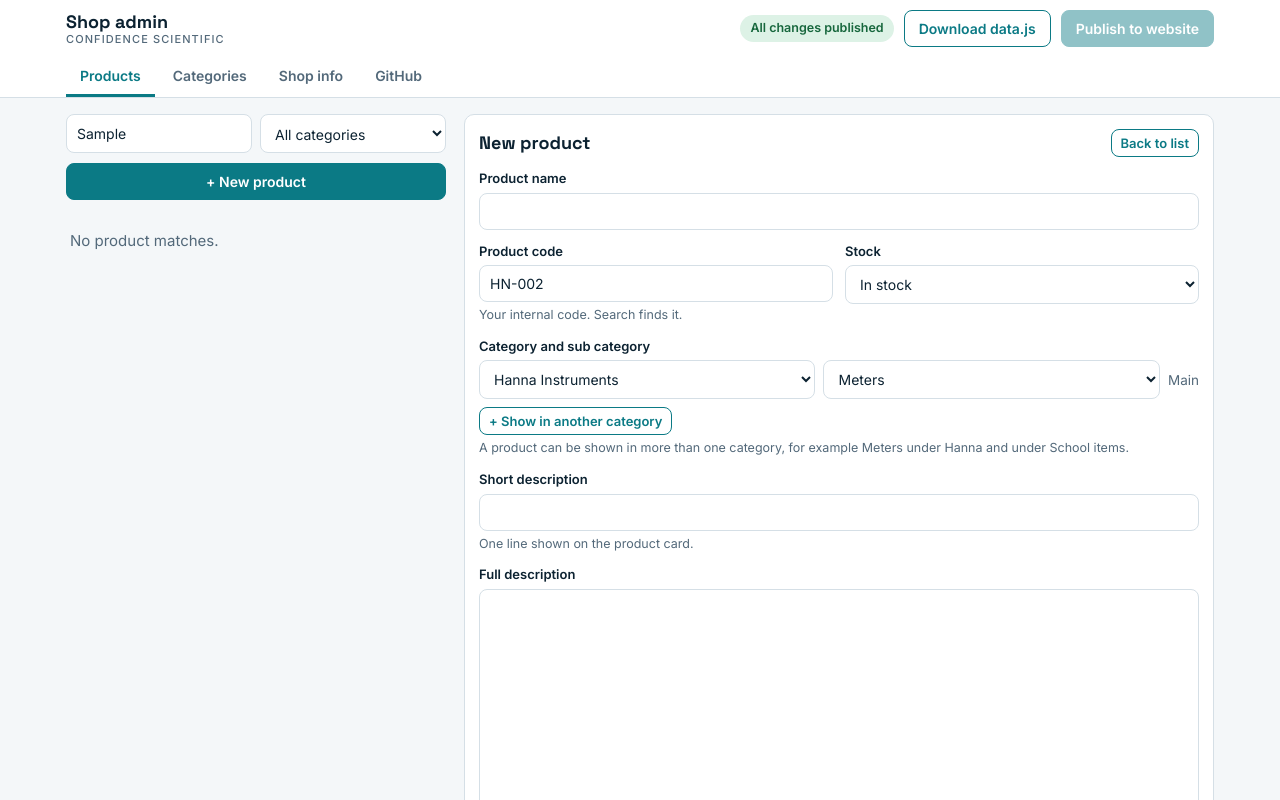
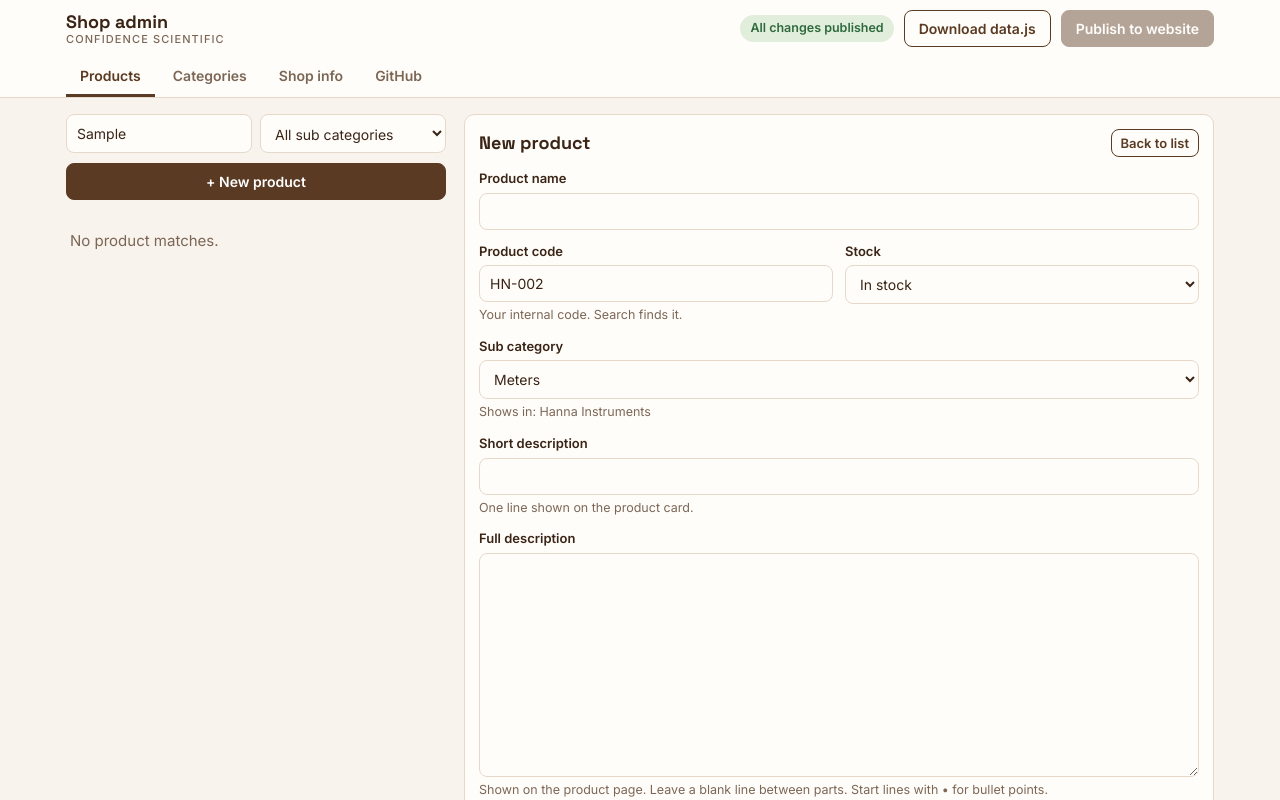
Before and after one commit to SamratAlam50032/Confidence_Scientific_website, a plain HTML site: page admin.html in a window 1280 px wide. Both pictures are taken after typing "Sample" into the empty fields and a click on the button "+ New product". Shown: the top 800 px of the page. Drawn offline with Linux system fonts and the light colour scheme.

Commit message:
Add files via upload

```diff
--- a/admin.html
+++ b/admin.html
@@ -7,11 +7,9 @@
 <title>Confidence Scientific Admin</title>
 <link rel="stylesheet" href="https://fonts.googleapis.com/css2?family=Inter:wght@400;500;600&family=Space+Grotesk:wght@500;700&display=swap">
 <style>
-:root{--bg:#F4F7F9;--surface:#FFFFFF;--ink:#0C2231;--muted:#53697A;--line:#D5DFE6;--accent:#0B7A85;--accent-ink:#FFFFFF;--tint:#E3F1F3;
- --warn:#7A4A00;--warnbg:#FFEFCF;--okc:#17673D;--okbg:#DDF2E6;--bad:#A3241C;--badbg:#FBE3E0;--infoc:#0B5A63;--infobg:#DCEFF1;
+:root{--bg:#F8F3EC;--surface:#FFFDF9;--ink:#3A2416;--muted:#7C6757;--line:#E6D9C9;--accent:#5A3A22;--accent-ink:#FFFFFF;--tint:#F0E5D6;
+ --warn:#7A4A00;--warnbg:#F8E7C6;--okc:#2E6A3E;--okbg:#E2EEDC;--bad:#9C2B22;--badbg:#F6DDD7;--infoc:#5A3A22;--infobg:#F0E5D6;
  --f-head:"Space Grotesk",system-ui,sans-serif;--f-body:Inter,system-ui,sans-serif;color-scheme:light}
-@media(prefers-color-scheme:dark){:root{--bg:#0A1720;--surface:#112431;--ink:#E7EFF4;--muted:#93A9B8;--line:#244052;--accent:#3FC1CD;--accent-ink:#06222A;--tint:#143743;
- --warn:#F5C675;--warnbg:#3A2B0E;--okc:#7FDDA9;--okbg:#10331F;--bad:#FF9C94;--badbg:#3F1714;--infoc:#8FDCE5;--infobg:#0F3640;color-scheme:dark}}
 *{box-sizing:border-box}
 [hidden]{display:none!important}
 body{margin:0;background:var(--bg);color:var(--ink);font:15px/1.5 var(--f-body)}
@@ -79,6 +77,7 @@ textarea{resize:vertical}
 .subrow{display:flex;gap:6px;margin-top:8px;align-items:center}.subrow input{flex:1;min-width:0}
 .subs{margin:10px 0 0 14px;padding-left:12px;border-left:2px solid var(--line)}
 .hint{color:var(--muted);font-size:13.5px}
+.tgs{display:flex;flex-wrap:wrap;gap:6px}.tg{font:13px var(--f-body);border:1px solid var(--line);background:var(--bg);color:var(--ink);border-radius:99px;padding:5px 12px;cursor:pointer}.tg.on{background:var(--accent);color:var(--accent-ink);border-color:var(--accent)}
 ol.steps{margin:6px 0 14px;padding-left:20px;color:var(--muted);font-size:14px}ol.steps li{margin-bottom:4px}
 @media(max-width:900px){.split{grid-template-columns:1fr}.editing .listpane{display:none}}
 @media(max-width:560px){.g2,.g3{grid-template-columns:1fr}.hbar .btn{flex:1 1 auto}}
@@ -106,7 +105,7 @@ ol.steps{margin:6px 0 14px;padding-left:20px;color:var(--muted);font-size:14px}o
   <section id="p-products" style="margin-top:16px">
     <div class="split" id="split">
       <div class="listpane">
-        <div class="tools"><input id="ps" type="search" placeholder="Search name or code" aria-label="Search products"><select id="pf" aria-label="Filter by category" style="flex:1 1 140px"></select></div>
+        <div class="tools"><input id="ps" type="search" placeholder="Search name or code" aria-label="Search products"><select id="pf" aria-label="Filter by sub category" style="flex:1 1 140px"></select></div>
         <button class="btn" id="pnew" type="button" style="width:100%;margin-bottom:10px">+ New product</button>
         <div id="plist"></div>
       </div>
@@ -115,7 +114,8 @@ ol.steps{margin:6px 0 14px;padding-left:20px;color:var(--muted);font-size:14px}o
   </section>
 
   <section id="p-categories" hidden style="margin-top:16px">
-    <p class="hint">Categories and sub categories appear in the website menu in this order. The code prefix is used to make product codes, like HN-001. Add a small picture to each category. It shows on the website in Shop by category.</p>
+    <p class="hint">Categories are your customer groups. Sub categories are product types. One sub category can be inside many categories. Order here is the order on the website.</p>
+    <div id="slist"></div>
     <div id="clist"></div>
     <div class="card"><div class="subrow" style="margin-top:0"><input id="newcat" type="text" placeholder="New category name" aria-label="New category name"><button class="btn" id="addcat" type="button">Add category</button></div></div>
   </section>
@@ -174,21 +174,29 @@ function saveNow(){return kvSet("draft",{D:D,pend:pend,base:base}).catch(functio
 var st;function persist(){clearTimeout(st);st=setTimeout(saveNow,50);renderStatus()}
 
 /* ---------- data helpers ---------- */
+function migrate(d){
+  if(!d||d.subs)return d;
+  var subs=[],byName={},map={};
+  (d.categories||[]).forEach(function(c){(c.subs||[]).forEach(function(s){var k=String(s.name||"").trim().toLowerCase();
+    if(!byName[k]){byName[k]=s.id;subs.push({id:s.id,name:s.name})}map[s.id]=byName[k]})});
+  d.categories=(d.categories||[]).map(function(c){var seen={},ids=[];(c.subs||[]).forEach(function(s){var g=map[s.id];if(!seen[g]){seen[g]=1;ids.push(g)}});
+    var o={};for(var k in c)o[k]=c[k];o.subs=ids;return o});
+  d.products=(d.products||[]).map(function(p){var o={};for(var k in p)o[k]=p[k];o.sub=map[p.sub]||p.sub;delete o.cat;delete o.places;return o});
+  d.subs=subs;return d}
 function normalise(d){
+  d=migrate(d)||{};
   d.settings=Object.assign({name:"",tagline:"",headline:"",intro:"",whatsapp:"",phones:[],email:"",address:""},d.settings||{});
-  d.categories=(d.categories||[]).map(function(c){return {id:c.id||uid("c"),name:c.name||"",prefix:c.prefix||"CS",image:c.image||"",subs:(c.subs||[]).map(function(s){return {id:s.id||uid("s"),name:s.name||""}})}});
-  d.products=(d.products||[]).map(function(p){var pl=(p.places&&p.places.length?p.places:[{cat:p.cat||"",sub:p.sub||""}]).map(function(x){return {cat:x.cat||"",sub:x.sub||""}});
-    return {code:p.code||"",name:p.name||"",cat:pl[0].cat,sub:pl[0].sub,places:pl,short:p.short||"",long:p.long||"",price:p.price==null?null:p.price,stock:p.stock||"ask",featured:p.featured?1:0,images:p.images||[]}});
+  d.subs=(d.subs||[]).map(function(x){return {id:x.id||uid("s"),name:x.name||""}});
+  d.categories=(d.categories||[]).map(function(c){var seen={};return {id:c.id||uid("c"),name:c.name||"",prefix:c.prefix||"CS",image:c.image||"",subs:(c.subs||[]).filter(function(x){if(seen[x])return false;seen[x]=1;return true})}});
+  d.products=(d.products||[]).map(function(p){return {code:p.code||"",name:p.name||"",sub:p.sub||"",short:p.short||"",long:p.long||"",price:p.price==null?null:p.price,stock:p.stock||"ask",featured:p.featured?1:0,images:p.images||[]}});
   return d}
 function catById(id){return D.categories.find(function(c){return c.id===id})}
-function subOf(cid,sid){var c=catById(cid);return c&&c.subs.find(function(s){return s.id===sid})}
-function plLabel(x){var c=catById(x.cat),s=subOf(x.cat,x.sub);return (c?c.name:"No category")+(s?" / "+s.name:"")}
-function catLabel(p){return (p.places||[]).map(plLabel).join("  |  ")}
-function inCat(p,id){return (p.places||[]).some(function(x){return x.cat===id})}
-function inSub(p,id){return (p.places||[]).some(function(x){return x.sub===id})}
+function subById(id){return D.subs.find(function(x){return x.id===id})}
+function catsOf(sid){return D.categories.filter(function(c){return c.subs.indexOf(sid)>=0})}
+function catLabel(p){var x=subById(p.sub),cs=catsOf(p.sub);return (x?x.name:"No sub category")+" · "+(cs.length?"in "+cs.map(function(c){return c.name}).join(", "):"not in any category (hidden)")}
 function imgSrc(x){return x.indexOf("pending:")===0?(pend[x.slice(8)]||""):x}
 function dirty(){return JSON.stringify(D)!==base}
-function nextCode(cid){var c=catById(cid),pre=c?c.prefix:"CS",mx=0,re=new RegExp("^"+pre.replace(/[^A-Z0-9]/g,"")+"-(\\d+)$");D.products.forEach(function(p){var m=re.exec(p.code);if(m)mx=Math.max(mx,parseInt(m[1],10))});return pre+"-"+String(mx+1).padStart(3,"0")}
+function nextCode(){var pre="CS",last=D.products[D.products.length-1],lm=last&&/^([A-Z]+)-\d+$/.exec(last.code);if(lm)pre=lm[1];var mx=0,re=new RegExp("^"+pre+"-(\\d+)$");D.products.forEach(function(p){var m=re.exec(p.code);if(m)mx=Math.max(mx,parseInt(m[1],10))});return pre+"-"+String(mx+1).padStart(3,"0")}
 function prunePend(){var used={};D.categories.forEach(function(c){if(c.image&&c.image.indexOf("pending:")===0)used[c.image.slice(8)]=1});D.products.forEach(function(p){p.images.forEach(function(x){if(x.indexOf("pending:")===0)used[x.slice(8)]=1})});Object.keys(pend).forEach(function(k){if(!used[k])delete pend[k]})}
 function showMsg(t,kind){var m=$("#msg");m.textContent=t;m.className=kind||"info";m.hidden=false;if(kind==="ok")setTimeout(function(){if(m.textContent===t)m.hidden=true},9000)}
 function hideMsg(){$("#msg").hidden=true}
@@ -202,11 +210,11 @@ function setTab(t){tab=t;document.querySelectorAll(".tabs button").forEach(funct
 document.querySelectorAll(".tabs button").forEach(function(b){b.onclick=function(){hideMsg();setTab(b.dataset.tab)}});
 
 /* ---------- products list ---------- */
-function renderFilter(){var f=$("#pf"),cur=f.value;f.textContent="";f.append(el("option",{value:"",text:"All categories"}));
-  D.categories.forEach(function(c){f.append(el("option",{value:c.id,text:c.name}))});f.value=catById(cur)?cur:""}
+function renderFilter(){var f=$("#pf"),cur=f.value;f.textContent="";f.append(el("option",{value:"",text:"All sub categories"}));
+  D.subs.forEach(function(c){f.append(el("option",{value:c.id,text:c.name}))});f.value=subById(cur)?cur:""}
 function renderList(){
   var t=$("#ps").value.trim().toLowerCase(),f=$("#pf").value,box=$("#plist");box.textContent="";
-  var items=D.products.map(function(p,i){return {p:p,i:i}}).filter(function(x){return (!f||inCat(x.p,f))&&(!t||(x.p.name+" "+x.p.code).toLowerCase().indexOf(t)>=0)});
+  var items=D.products.map(function(p,i){return {p:p,i:i}}).filter(function(x){return (!f||x.p.sub===f)&&(!t||(x.p.name+" "+x.p.code).toLowerCase().indexOf(t)>=0)});
   if(!items.length){box.append(el("div",{class:"empty",text:D.products.length?"No product matches.":"No products yet. Press + New product."}));return}
   items.forEach(function(x){var p=x.p,th=el("span",{class:"th"});if(p.images[0])th.append(el("img",{src:imgSrc(p.images[0]),alt:""}));
     box.append(el("button",{class:"prow"+(x.i===edIdx?" on":""),type:"button",onclick:function(){openEditor(x.i)}},th,
@@ -218,30 +226,23 @@ $("#ps").oninput=renderList;$("#pf").onchange=renderList;$("#pnew").onclick=func
 /* ---------- product editor ---------- */
 function fld(id,label,ctrl,hint){return el("div",{class:"f"},el("label",{"for":id,text:label}),ctrl,hint?el("small",{text:hint}):null)}
 function openEditor(idx){
-  if(!D.categories.length){setTab("categories");showMsg("Add a category and a sub category first.","bad");return}
+  if(!D.subs.length){setTab("categories");showMsg("Add a sub category first (product types like Meters).","bad");return}
   edIdx=idx;codeTouched=false;
   if(idx>=0)ed=JSON.parse(JSON.stringify(D.products[idx]));
-  else{var c=D.categories[0];ed={code:"",name:"",cat:c.id,sub:c.subs[0]?c.subs[0].id:"",places:[{cat:c.id,sub:c.subs[0]?c.subs[0].id:""}],short:"",long:"",price:null,stock:"in",featured:0,images:[]};ed.code=nextCode(ed.cat)}
+  else{ed={code:"",name:"",sub:D.subs[0].id,short:"",long:"",price:null,stock:"in",featured:0,images:[]};ed.code=nextCode()}
   document.body.classList.add("editing");renderEditor();renderList();
   $("#pedit").scrollIntoView({block:"start"});
 }
 function closeEditor(){ed=null;edIdx=-1;$("#pedit").hidden=true;document.body.classList.remove("editing");renderList()}
-function renderPlaces(){var box=$("#eplaces");if(!box)return;box.textContent="";
-  ed.places.forEach(function(x,i){
-    var cs=el("select",{"aria-label":"Category "+(i+1)});D.categories.forEach(function(c){cs.append(el("option",{value:c.id,text:c.name}))});cs.value=x.cat;
-    var ss=el("select",{"aria-label":"Sub category "+(i+1)});
-    var fill=function(){ss.textContent="";var c=catById(x.cat);
-      if(!c||!c.subs.length){ss.append(el("option",{value:"",text:"No sub category. Add one in Categories."}));x.sub="";return}
-      c.subs.forEach(function(y){ss.append(el("option",{value:y.id,text:y.name}))});if(!subOf(x.cat,x.sub))x.sub=c.subs[0].id;ss.value=x.sub};
-    cs.onchange=function(){x.cat=cs.value;fill();if(i===0&&edIdx<0&&!codeTouched&&$("#ecode"))$("#ecode").value=nextCode(x.cat)};
-    ss.onchange=function(){x.sub=ss.value};fill();
-    box.append(el("div",{class:"plrow"},cs,ss,i>0?el("button",{class:"btn ghost sm",type:"button",text:"✕","aria-label":"Remove this category",onclick:function(){ed.places.splice(i,1);renderPlaces()}}):el("span",{class:"hint",text:"Main"})))});
-  box.append(el("button",{class:"btn ghost sm",type:"button",text:"+ Show in another category",onclick:function(){var c=D.categories[0];ed.places.push({cat:c.id,sub:c.subs[0]?c.subs[0].id:""});renderPlaces()}}))}
 function renderEditor(){
   var box=$("#pedit");box.textContent="";box.hidden=false;
   var top=el("div",{class:"bar",style:"margin:0 0 12px;justify-content:space-between"},el("h2",{style:"font-size:18px",text:edIdx>=0?"Edit product":"New product"}),el("button",{class:"btn ghost sm",type:"button",text:"Back to list",onclick:closeEditor}));
   var name=el("input",{id:"ename",type:"text",maxlength:"160"});name.value=ed.name;
   var code=el("input",{id:"ecode",type:"text",maxlength:"30"});code.value=ed.code;code.oninput=function(){codeTouched=true};
+  var sub=el("select",{id:"esub"});D.subs.forEach(function(x){sub.append(el("option",{value:x.id,text:x.name}))});sub.value=ed.sub;
+  var where=el("small",{id:"ewhere"});
+  var upd=function(){ed.sub=sub.value;var cs=catsOf(ed.sub);where.textContent=cs.length?"Shows in: "+cs.map(function(c){return c.name}).join(", "):"Not in any category yet. Add it to a category in the Categories tab, or customers will not see it."};
+  sub.onchange=upd;upd();
   var sh=el("input",{id:"eshort",type:"text",maxlength:"200"});sh.value=ed.short;
   var lg=el("textarea",{id:"elong",rows:"12"});lg.value=ed.long;
   var pr=el("input",{id:"eprice",type:"text",inputmode:"decimal",placeholder:"Leave empty for Price on request"});pr.value=ed.price==null?"":String(ed.price);
@@ -260,13 +261,13 @@ function renderEditor(){
       D.products.splice(edIdx,1);prunePend();persist();closeEditor();showMsg("Product deleted. Press Publish to remove it from the website.","ok")}}
   box.append(top,fld("ename","Product name",name),
     el("div",{class:"g2"},fld("ecode","Product code",code,"Your internal code. Search finds it."),fld("estock","Stock",sk)),
-    el("div",{class:"f"},el("label",{text:"Category and sub category"}),el("div",{id:"eplaces"}),el("small",{text:"A product can be shown in more than one category, for example Meters under Hanna and under School items."})),
+    el("div",{class:"f"},el("label",{"for":"esub",text:"Sub category"}),sub,where),
     fld("eshort","Short description",sh,"One line shown on the product card."),
     fld("elong","Full description",lg,"Shown on the product page. Leave a blank line between parts. Start lines with • for bullet points."),
     el("div",{class:"g2"},fld("eprice","Price (BDT)",pr),el("div",{class:"f"},el("label",{text:"Show on homepage"}),el("label",{class:"chk",style:"margin-top:8px"},ft,"Featured product"))),
     el("div",{class:"f"},el("label",{text:"Photos"}),imgs,drop,el("small",{text:"Photos are resized to 1400 px and saved as high quality JPEG. Up to 8 photos."})),
     el("div",{class:"bar"},save,el("button",{class:"btn ghost",type:"button",text:"Cancel",onclick:closeEditor}),del));
-  renderPlaces();renderImgs();
+  renderImgs();
 }
 function renderImgs(){var box=$("#eimgs");if(!box)return;box.textContent="";
   ed.images.forEach(function(x,i){
@@ -300,13 +301,9 @@ function saveProduct(){
   if(!name)return err("Enter the product name.");
   if(!code)return err("Enter a product code.");
   if(D.products.some(function(p,i){return p.code===code&&i!==edIdx}))return err("The code "+code+" is already used by another product.");
-  var seen={},pl=[];
-  for(var k=0;k<ed.places.length;k++){var x=ed.places[k];
-    if(!catById(x.cat))return err("Choose a category.");
-    if(!subOf(x.cat,x.sub))return err("Choose a sub category for "+catById(x.cat).name+". Add one in the Categories tab if there is none.");
-    if(!seen[x.cat+"|"+x.sub]){seen[x.cat+"|"+x.sub]=1;pl.push({cat:x.cat,sub:x.sub})}}
+  if(!subById(ed.sub))return err("Choose a sub category. Add one in the Categories tab if there is none.");
   if(pr!==""){price=Number(pr);if(!isFinite(price)||price<0)return err("Price must be a number, like 6799.")}
-  var prod={code:code,name:name,cat:pl[0].cat,sub:pl[0].sub,places:pl,short:g("eshort").value.trim(),long:g("elong").value.trim(),price:price||null,stock:g("estock").value,featured:g("efeat").checked?1:0,images:ed.images.slice()};
+  var prod={code:code,name:name,sub:ed.sub,short:g("eshort").value.trim(),long:g("elong").value.trim(),price:price||null,stock:g("estock").value,featured:g("efeat").checked?1:0,images:ed.images.slice()};
   if(edIdx>=0)D.products[edIdx]=prod;else D.products.push(prod);
   prunePend();persist();closeEditor();showMsg("Saved "+code+". Press Publish to put it on the website.","ok")}
 
@@ -317,33 +314,40 @@ function mv(arr,i,after){var u=el("button",{class:"btn ghost sm",type:"button",t
   var d=el("button",{class:"btn ghost sm",type:"button",text:"↓","aria-label":"Move down",disabled:i===arr.length-1,onclick:function(){var t=arr[i];arr[i]=arr[i+1];arr[i+1]=t;after()}});return [u,d]}
 function catsChanged(){persist();renderCats();renderFilter();renderList()}
 function renderCats(){
+  var sb=$("#slist");sb.textContent="";
+  var sc=el("div",{class:"card cat"},el("h2",{style:"font-size:17px",text:"Sub categories (product types)"}),el("div",{class:"hint",text:"Add your products here first, for example Meters, Test kits, Reagents. Then choose which categories show each one."}));
+  D.subs.forEach(function(x,si){var used=D.products.filter(function(p){return p.sub===x.id}).length;
+    var nm=el("input",{type:"text","aria-label":"Sub category name"});nm.value=x.name;
+    nm.onchange=function(){var v=nm.value.trim();if(!v){nm.value=x.name;return}x.name=v;catsChanged()};
+    sc.append(el("div",{class:"subrow"},nm,el("span",{class:"hint",text:used+" product(s)"}),mv(D.subs,si,catsChanged),
+      delBtn("✕",function(){if(used){showMsg("\""+x.name+"\" still has "+used+" product(s). Move or delete them first.","bad");return}
+        D.categories.forEach(function(c){c.subs=c.subs.filter(function(y){return y!==x.id})});D.subs.splice(si,1);catsChanged()})))});
+  var ns=el("input",{type:"text",placeholder:"New sub category","aria-label":"New sub category name"});
+  var addS=function(){var v=ns.value.trim();if(!v)return;if(D.subs.some(function(x){return x.name.trim().toLowerCase()===v.toLowerCase()})){showMsg("\""+v+"\" already exists as a sub category.","bad");return}D.subs.push({id:uid("s"),name:v});catsChanged()};
+  ns.onkeydown=function(e){if(e.key==="Enter"){e.preventDefault();addS()}};
+  sc.append(el("div",{class:"subrow"},ns,el("button",{class:"btn ghost sm",type:"button",text:"Add sub category",onclick:addS})));
+  sb.append(sc,el("h2",{style:"font-size:17px;margin:18px 0 8px",text:"Categories (customer groups)"}));
   var box=$("#clist");box.textContent="";
   D.categories.forEach(function(c,ci){
-    var used=D.products.filter(function(p){return inCat(p,c.id)}).length;
+    var used=D.products.filter(function(p){return c.subs.indexOf(p.sub)>=0}).length;
     var nm=el("input",{type:"text","aria-label":"Category name"});nm.value=c.name;
     nm.onchange=function(){var v=nm.value.trim();if(!v){nm.value=c.name;return}c.name=v;catsChanged()};
-    var pf=el("input",{type:"text","aria-label":"Code prefix",maxlength:"6"});pf.value=c.prefix;
-    pf.onchange=function(){c.prefix=pf.value.trim().toUpperCase().replace(/[^A-Z0-9]/g,"")||"CS";pf.value=c.prefix;persist()};
     var pic=el("span",{class:"cpic",text:c.image?"":"No pic"});if(c.image)pic.append(el("img",{src:imgSrc(c.image),alt:""}));
     var cf=el("input",{type:"file",accept:"image/*",class:"hid","aria-label":"Category picture for "+c.name});
     cf.onchange=async function(){var f=cf.files[0];cf.value="";if(!f)return;if(!/^image\//.test(f.type)){showMsg("Choose an image file (JPG or PNG).","bad");return}
       try{var d=await fileToSquare(f,400),id=uid("i");pend[id]=d;c.image="pending:"+id;prunePend();catsChanged()}catch(e){showMsg(e.message,"bad")}};
     var cbox=el("div",{class:"cpicbox"},pic,el("button",{class:"btn ghost sm",type:"button",text:c.image?"Change picture":"Add picture",onclick:function(){cf.click()}}),
       c.image?el("button",{class:"btn ghost sm",type:"button",text:"Remove",onclick:function(){c.image="";prunePend();catsChanged()}}):null,cf);
-    var head=el("div",{class:"chead"},cbox,nm,el("label",{class:"pfl"},"Code prefix",pf),mv(D.categories,ci,catsChanged),
-      delBtn("Delete",function(){if(used){showMsg("\""+c.name+"\" still has "+used+" product(s). Move or delete them first.","bad");return}D.categories.splice(ci,1);catsChanged()}));
-    var subs=el("div",{class:"subs"});
-    c.subs.forEach(function(s,si){var sn=el("input",{type:"text","aria-label":"Sub category name"});sn.value=s.name;
-      sn.onchange=function(){var v=sn.value.trim();if(!v){sn.value=s.name;return}s.name=v;catsChanged()};
-      var sused=D.products.filter(function(p){return inSub(p,s.id)}).length;
-      subs.append(el("div",{class:"subrow"},sn,mv(c.subs,si,catsChanged),delBtn("✕",function(){if(sused){showMsg("\""+s.name+"\" still has "+sused+" product(s). Move or delete them first.","bad");return}c.subs.splice(si,1);catsChanged()})))});
-    var ns=el("input",{type:"text",placeholder:"New sub category","aria-label":"New sub category name"});
-    var add=function(){var v=ns.value.trim();if(!v)return;c.subs.push({id:uid("s"),name:v});catsChanged()};
-    ns.onkeydown=function(e){if(e.key==="Enter"){e.preventDefault();add()}};
-    subs.append(el("div",{class:"subrow"},ns,el("button",{class:"btn ghost sm",type:"button",text:"Add sub category",onclick:add})));
-    box.append(el("div",{class:"card cat"},head,el("div",{class:"hint",style:"margin-top:6px",text:used+" product(s)"}),subs))})}
+    var head=el("div",{class:"chead"},cbox,nm,mv(D.categories,ci,catsChanged),
+      delBtn("Delete",function(){D.categories.splice(ci,1);catsChanged()}));
+    var tg=el("div",{class:"tgs"});
+    if(!D.subs.length)tg.append(el("span",{class:"hint",text:"Add sub categories above first."}));
+    D.subs.forEach(function(x){var on=c.subs.indexOf(x.id)>=0;
+      tg.append(el("button",{type:"button",class:"tg"+(on?" on":""),"aria-pressed":on,text:(on?"✓ ":"+ ")+x.name,onclick:function(){
+        if(on)c.subs=c.subs.filter(function(y){return y!==x.id});else c.subs.push(x.id);catsChanged()}}))});
+    box.append(el("div",{class:"card cat"},head,el("div",{class:"hint",style:"margin:8px 0 6px",text:"Tap to choose which sub categories show inside this category. "+used+" product(s) visible."}),tg))})}
 $("#addcat").onclick=function(){var v=$("#newcat").value.trim();if(!v)return;
-  var pre=v.replace(/[^A-Za-z]/g,"").slice(0,2).toUpperCase()||"CS";D.categories.push({id:uid("c"),name:v,prefix:pre,subs:[]});$("#newcat").value="";catsChanged()};
+D.categories.push({id:uid("c"),name:v,prefix:"CS",image:"",subs:[]});$("#newcat").value="";catsChanged()};
 $("#newcat").onkeydown=function(e){if(e.key==="Enter"){e.preventDefault();$("#addcat").click()}};
 
 /* ---------- shop info ---------- */
```
Also changed, not shown: index.html (+18 -7 lines).
